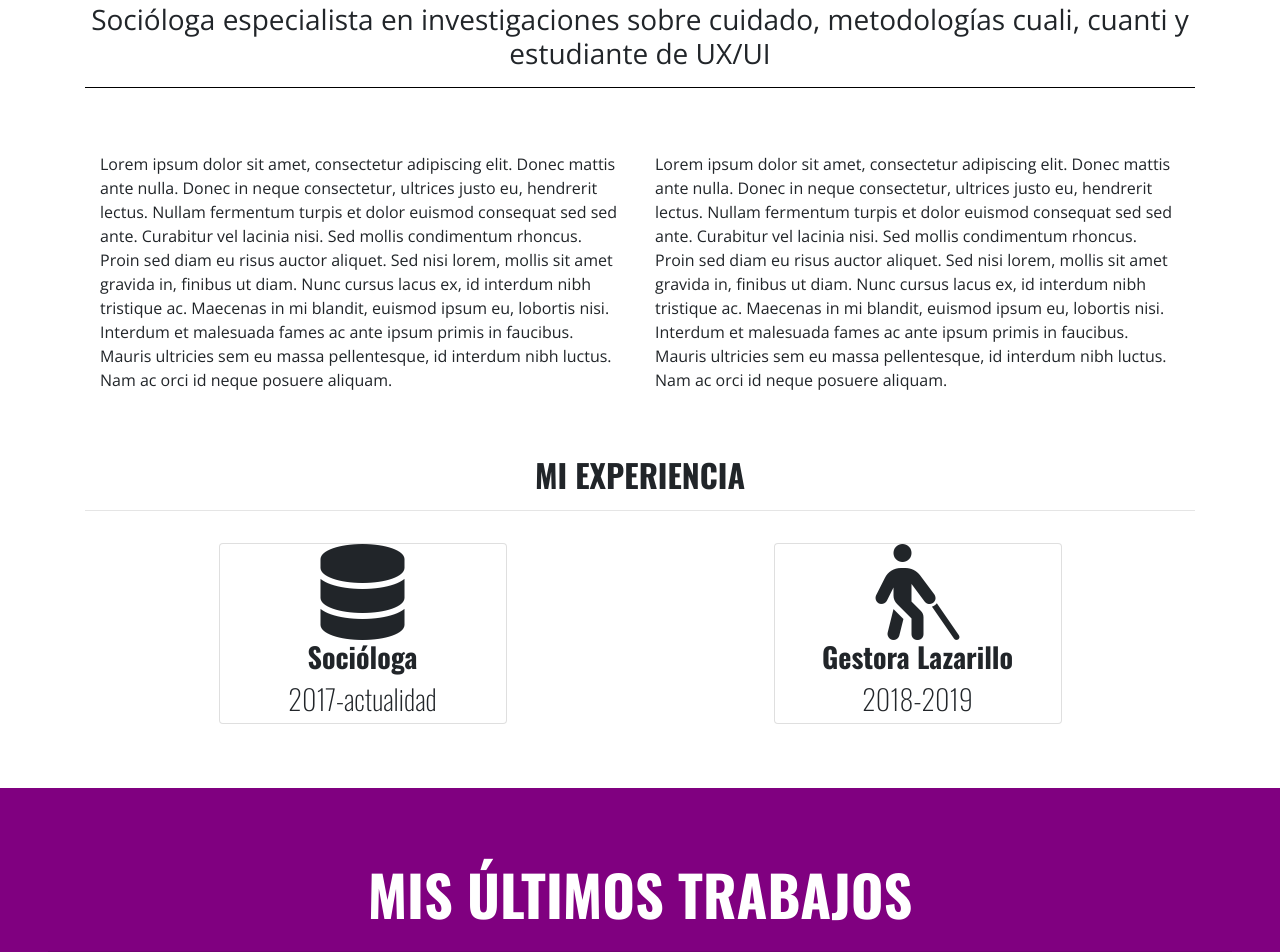
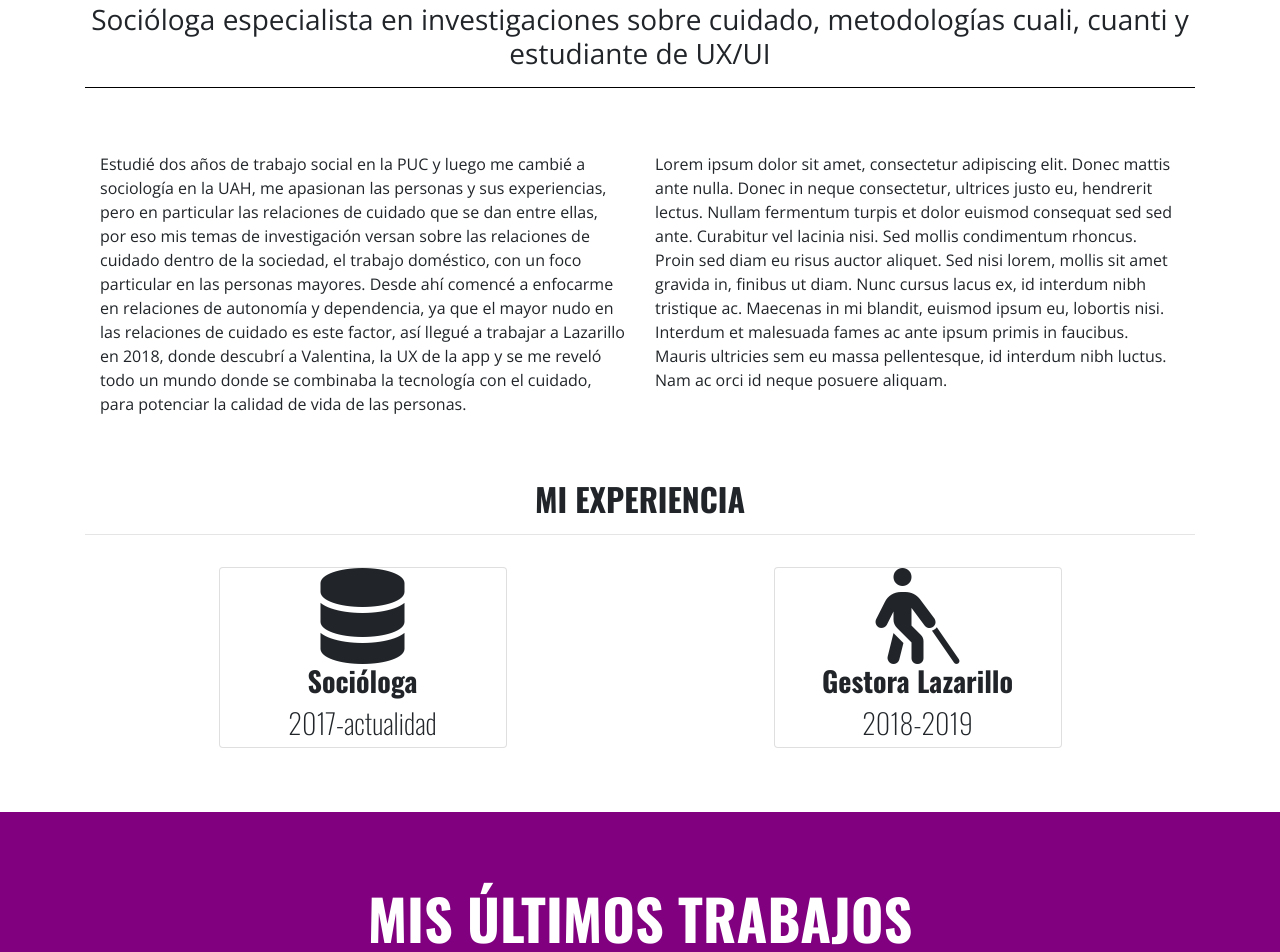
Before and after one commit to AmarantaElizalde/prueba1, a plain HTML site: page index.html in a window 1280 px wide. Shown: the part 939-1891 px from the top of the page. Drawn offline with nearby package versions, Linux system fonts and the light colour scheme; a script that the page names is missing.

Commit message:
tercer commit prueba

```diff
--- a/index.html
+++ b/index.html
@@ -56,7 +56,7 @@
           <section class="container">
             <div class="row">
               <div class="col-12 col-md-6 mt-5 text-left">
-                <p>Lorem ipsum dolor sit amet, consectetur adipiscing elit. Donec mattis ante nulla. Donec in neque consectetur, ultrices justo eu, hendrerit lectus. Nullam fermentum turpis et dolor euismod consequat sed sed ante. Curabitur vel lacinia nisi. Sed mollis condimentum rhoncus. Proin sed diam eu risus auctor aliquet. Sed nisi lorem, mollis sit amet gravida in, finibus ut diam. Nunc cursus lacus ex, id interdum nibh tristique ac. Maecenas in mi blandit, euismod ipsum eu, lobortis nisi. Interdum et malesuada fames ac ante ipsum primis in faucibus. Mauris ultricies sem eu massa pellentesque, id interdum nibh luctus. Nam ac orci id neque posuere aliquam.</p>
+                <p>Estudié dos años de trabajo social en la PUC y luego me cambié a sociología en la UAH, me apasionan las personas y sus experiencias, pero en particular las relaciones de cuidado que se dan entre ellas, por eso mis temas de investigación versan sobre las relaciones de cuidado dentro de la sociedad, el trabajo doméstico, con un foco particular en las personas mayores. Desde ahí comencé a enfocarme en relaciones de autonomía y dependencia, ya que el mayor nudo en las relaciones de cuidado es este factor, así llegué a trabajar a Lazarillo en 2018, donde descubrí a Valentina, la UX de la app y se me reveló todo un mundo donde se combinaba la tecnología con el cuidado, para potenciar la calidad de vida de las personas.</p>
               </div>
 
               <div class="col-12 col-md-6 mt-5 text-left">
```
